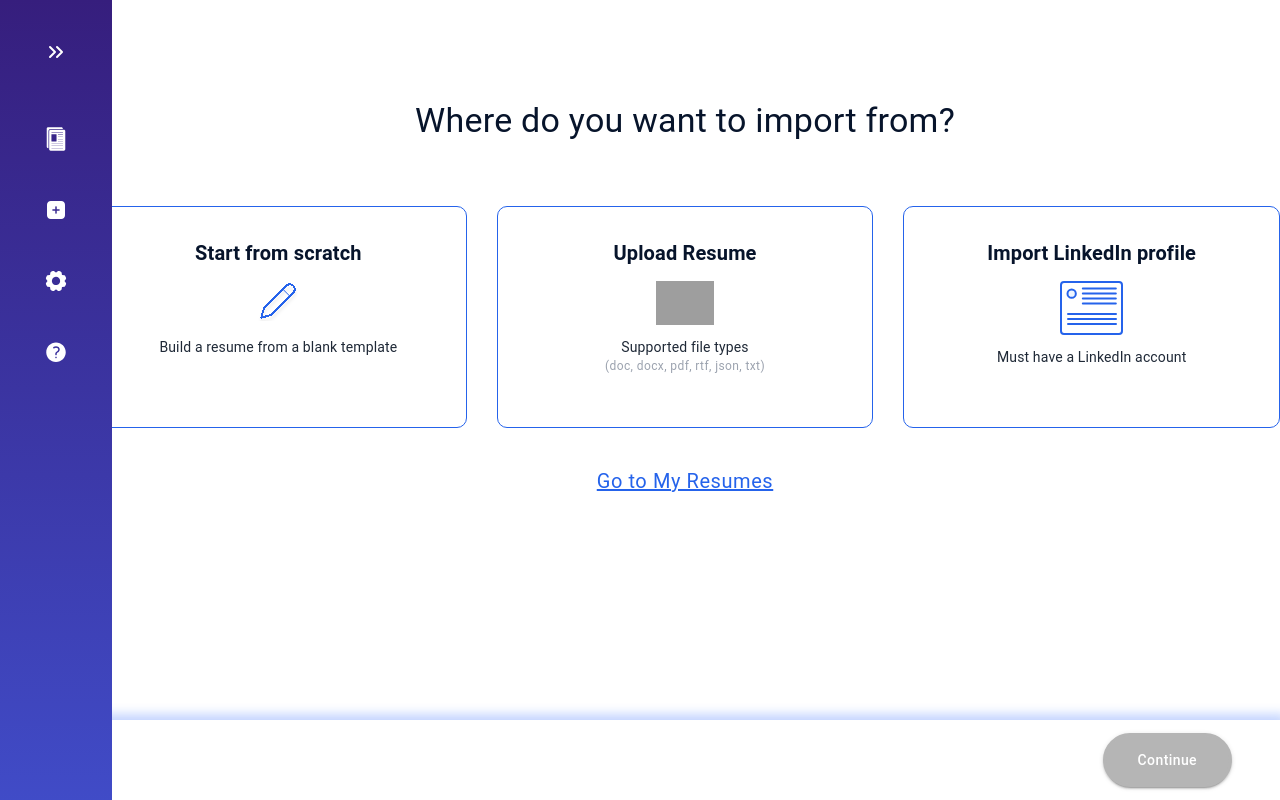
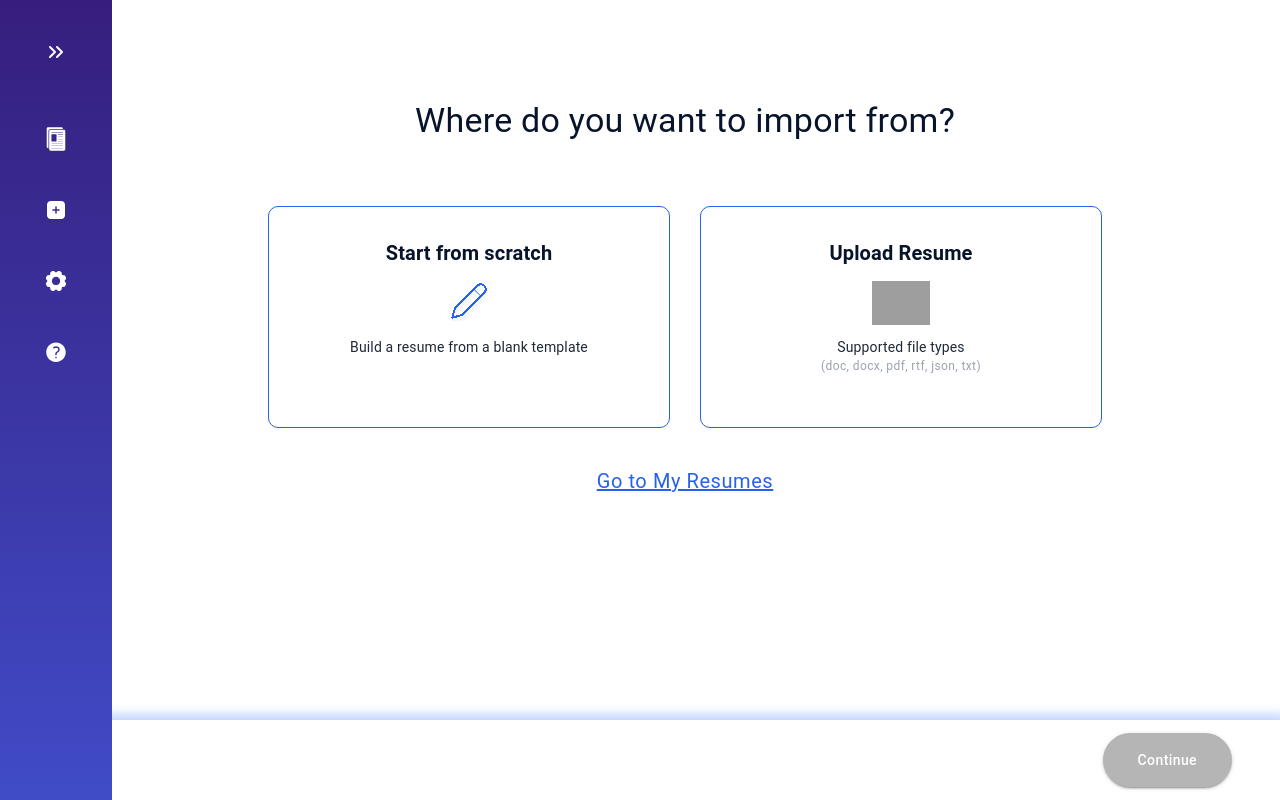
Before and after one commit to Cooperation-org/Resume-Author, a React (Create React App) app: page /resume/import in a window 1280 px wide. Built offline with nearby package versions, Linux system fonts and the light colour scheme; grey boxes are pictures that could not be loaded.

Commit message:
remove anythink related import of signig with linkedin

```diff
--- a/src/assets/svgs/index.jsx
+++ b/src/assets/svgs/index.jsx
@@ -296,55 +296,6 @@ export const SVGAddFiles = () => {
             fill='#78809A'
           />
         </g>
-      </svg>
-    </div>
-  )
-}
-export const SVGFromLinkedin = () => {
-  return (
-    <div>
-      <svg
-        width='51'
-        height='38'
-        viewBox='0 0 51 38'
-        fill='none'
-        xmlns='http://www.w3.org/2000/svg'
-      >
-        <circle
-          cx='5.66393'
-          cy='6.70788'
-          r='4.16393'
-          fill='#EFF6FF'
-          stroke='#2563EB'
-          strokeWidth='2'
-        />
-        <path
-          d='M16.8281 1.54395H49.8281'
-          stroke='#2563EB'
-          strokeWidth='2'
-          strokeLinecap='round'
-        />
-        <path
-          d='M16.8281 6.54395H49.8281'
-          stroke='#2563EB'
-          strokeWidth='2'
-          strokeLinecap='round'
-        />
-        <path
-          d='M16.8281 11.5439H49.8281'
-          stroke='#2563EB'
-          strokeWidth='2'
-          strokeLinecap='round'
-        />
-        <path
-          d='M16.8281 16.5439H49.8281'
-          stroke='#2563EB'
-          strokeWidth='2'
-          strokeLinecap='round'
-        />
-        <path d='M2 27H50' stroke='#2563EB' strokeWidth='2' strokeLinecap='round' />
-        <path d='M2 32H50' stroke='#2563EB' strokeWidth='2' strokeLinecap='round' />
-        <path d='M2 37H50' stroke='#2563EB' strokeWidth='2' strokeLinecap='round' />
       </svg>
     </div>
   )
--- a/src/pages/importPage.tsx
+++ b/src/pages/importPage.tsx
@@ -1,7 +1,7 @@
 import { Box, Button, Typography } from '@mui/material'
 import { styled } from '@mui/system'
 import { useAuth0 } from '@auth0/auth0-react'
-import { SVGStartFromScratchicon, SVGFromLinkedin } from '../assets/svgs'
+import { SVGStartFromScratchicon } from '../assets/svgs'
 
 const InnerContainer = styled(Box)(() => ({
   backgroundColor: '#FFFFFF',
@@ -125,27 +125,6 @@ export default function ImportPage(props: any) {
               </Typography>
             </Box>
           </Section>
-
-          <Section onClick={handlesign} sx={{ width: { xs: '250px', md: '400px' } }}>
-            <Typography variant='h6' sx={{ color: '#07142B', fontWeight: 'bold' }}>
-              Import LinkedIn profile
-            </Typography>
-            <Box
-              sx={{
-                height: 'fit-content',
-                width: 'fit-content',
-                border: '2px solid #2563EB',
-                p: '4px',
-                borderRadius: '4px'
-              }}
-            >
-              <SVGFromLinkedin />
-            </Box>
-
-            <Typography variant='body2' sx={{ color: '#1F2937', textAlign: 'center' }}>
-              Must have a LinkedIn account
-            </Typography>
-          </Section>
         </Box>
         <Box sx={{ display: 'flex', justifyContent: 'center', alignItems: 'center' }}>
           <StyledButton>Go to My Resumes </StyledButton>
```
